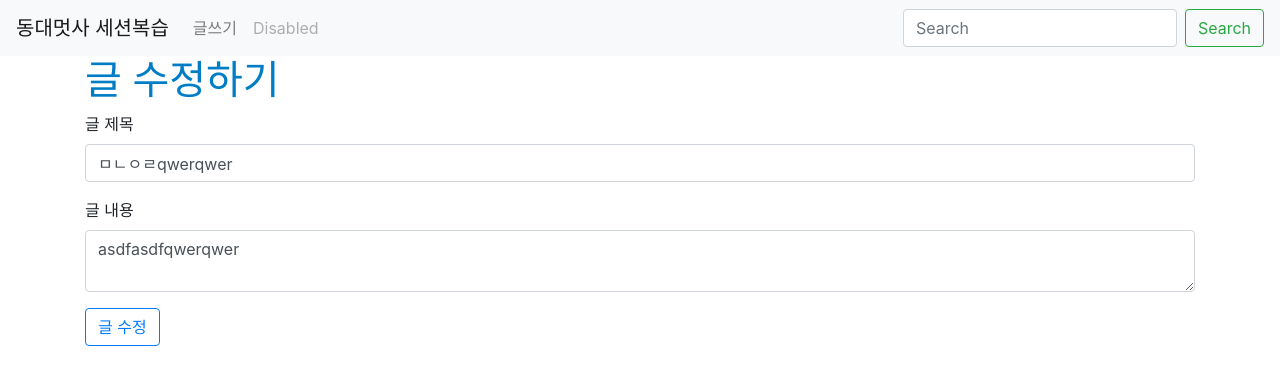
After one commit to alsthd27/likelion, a Django app: page /3/edit/ in a window 1280 px wide. The commit adds this page. Shown: the top 385 px of the page. Run offline with Django 3.2, Linux system fonts and the light colour scheme; data comes from the database, SQL or seed files in the repository; both versions use the stored data as it was after the commit; some libraries are stand-ins or nearby versions.

Commit message:
작성된 글 수정 기능

```diff
--- /dev/null
+++ b/myblog/blog/templates/blog/edit.html
@@ -0,0 +1,19 @@
+{% extends 'base.html' %}
+
+{% block content %}
+<div class="container">
+    <h1>글 수정하기</h1>
+    <form action="{% url 'blog:update' post.pk %}" method="POST"> <!-- new.html과는 다르게 post.pk 값이 들어간 걸 볼 수 있졔~~~? -->
+        {% csrf_token %}
+        <div class="form-group">
+            <label for="title">글 제목</label>
+            <input type="text" class="form-control" name="title" id="title" placeholder="제목을 입력해주세요." value="{{ post.title }}" required>
+        </div>
+        <div class="form-group">
+            <label for="content">글 내용</label>
+            <textarea class="form-control" name="content" id="content" placeholder="내용을 입력해 주세요...">{{ post.content }}</textarea>
+        </div>
+        <input type="submit" value="글 수정" class="btn btn-outline-primary">
+    </form>
+</div>
+{% endblock %}
--- a/myblog/blog/templates/blog/main.html
+++ b/myblog/blog/templates/blog/main.html
@@ -11,7 +11,7 @@
                     <div class="card-body">
                         <!-- html에서 변수를 띄우는 방법: 템플릿 태그를 쓴다. -->
                         <h5 class="card-title">{{ post.title }}</h5>
-                        <!-- urls.py의 show에서 <int:id>에 해당하는 값이 URL에 입력될 수 있도록 템플릿 태그 뒷 부분에 post.pk를 붙여줌. -->
+                        <!-- urls.py의 show에 있는 <int:post_id> 값이 URL에 입력될 수 있도록 템플릿 태그 뒷 부분에 post.pk를 붙여줌. post.id라고 써도 됨. -->
                         <a href="{% url 'blog:show' post.pk %}" class="btn btn-primary">상세 보기</a>
                     </div>
                 </div>
--- a/myblog/blog/templates/blog/show.html
+++ b/myblog/blog/templates/blog/show.html
@@ -2,9 +2,11 @@
 
 {% block content %}
 <div class="container">
-    <h1>글 #{{ post.id }} 상세보기</h1>
+    <h1>글 #{{ post.id }} 상세 보기</h1>
     <h3>글 제목 : {{ post.title }}</h3>
     <h3>글 내용 : {{ post.content }}</h3>
-    <h3>작성 시간 : {{ post.created_at }}</h3>
+    <h3>작성 시각 : {{ post.created_at }}</h3>
+    <h3>수정 시각 : {{ post.updated_at }}</h3>
+    <a href="{% url 'blog:update' post.pk %}" class="btn btn-primary">수정</a>
 </div>
 {% endblock %}
--- a/myblog/blog/urls.py
+++ b/myblog/blog/urls.py
@@ -1,5 +1,5 @@
 from django.urls import path
-from .views import main, new, create, show
+from .views import *
 
 app_name = 'blog' # app_name 설정하는 이유: 서로 다른 앱에서 동일한 이름의 템플릿 파일이 생성될 수도 있으니 app_name으로 구분하는 것.
 urlpatterns = [
@@ -7,4 +7,5 @@ urlpatterns = [
     path('new/', new, name="new"),
     path('create/', create, name="create"),
     path('<int:post_id>/', show, name="show"), # <int:id>는 id라는 이름을 가진 integer 값을 말함.
+    path('<int:post_id>/edit/', update, name="update"),
 ]
--- a/myblog/blog/views.py
+++ b/myblog/blog/views.py
@@ -1,5 +1,5 @@
 # render는 '템플릿을 불러오는 것', redirect는 'URL로 이동하는 것(해당 URL의 views 함수를 실행하는 것)'.
-from django.shortcuts import render, redirect # "django.shortcuts 패키지에 있는 render 함수 등을 사용하로독 하겄따잉!"
+from django.shortcuts import render, redirect, get_object_or_404 # "django.shortcuts 패키지에 있는 render 함수 등을 사용하로독 하겄따잉!"
 from .models import Post
 
 # 함수와 함수 사이는 두 줄 간격이 좋다!
@@ -25,3 +25,13 @@ def create(request):
 def show(request, post_id): # 특정 글을 가져오려면 해당 글의 고유 id를 알아야겠지??
     post = Post.objects.get(pk=post_id) # pk = primary key (id와 비슷한 뜻)
     return render(request, 'blog/show.html', {'post': post})
+
+
+def update(request, post_id):
+    post = get_object_or_404(Post, pk=post_id) # get_object_or_404는 해당 객체가 존재하면 불러오고 존재하지 않으면 404 에러를 낸다.
+    if request.method == "POST":
+        post.title = request.POST['title'] # 딕셔너리 자료형으로서 'key에 해당하는 value를 가져오는 방법'은 두 가지가 있다. 하나는 변수명.get('key')이고 다른 하나는 변수명['key']이다.
+        post.content = request.POST['content']
+        post.save()
+        return redirect('blog:show', post.pk)
+    return render(request, 'blog/edit.html', {'post': post})
```
Also changed, not shown: myblog/db.sqlite3.
